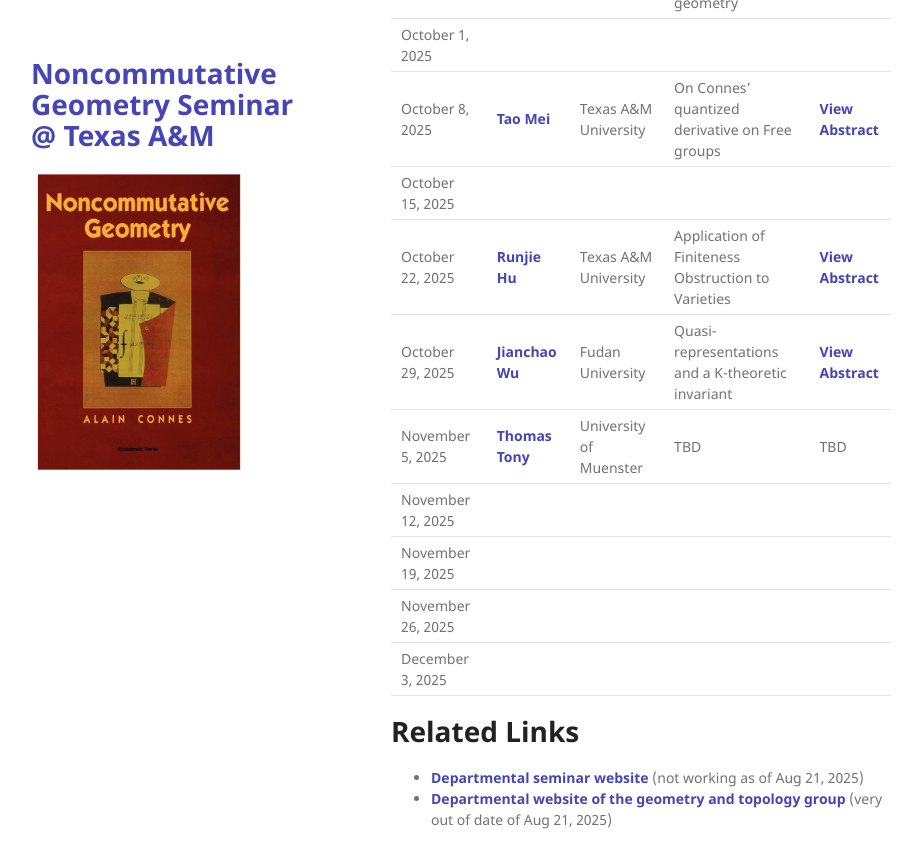
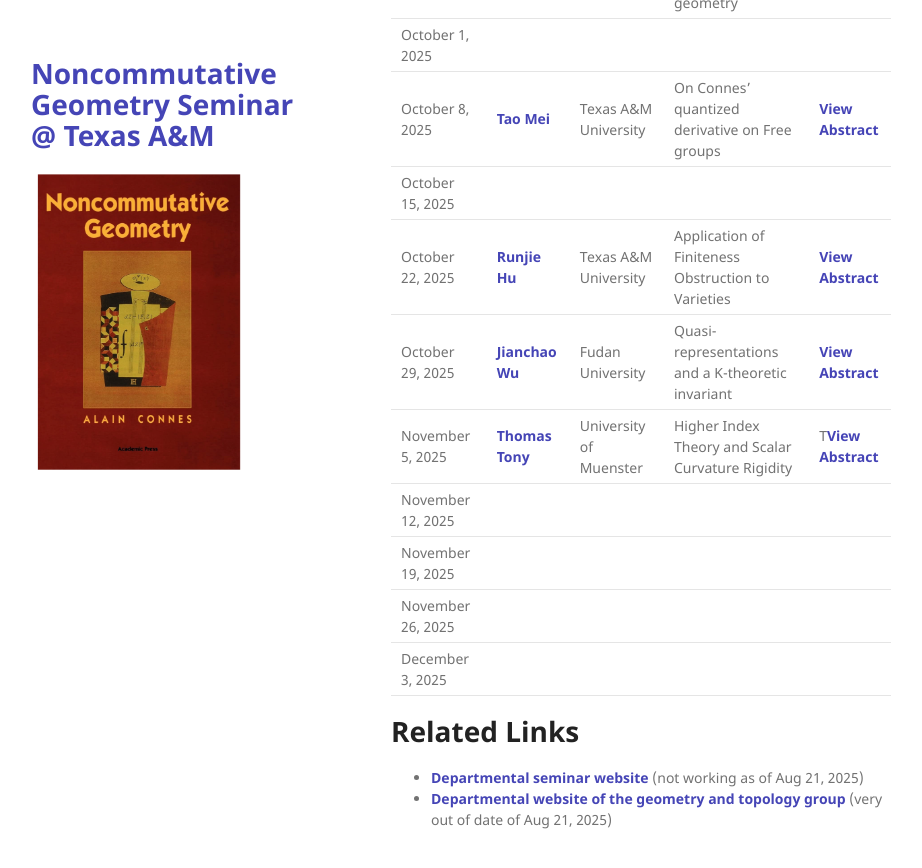
Before and after one commit to tamu-seminar/noncommutative-geometry, a Jekyll site: the page built from index.md, in a window 1280 px wide and 900 px high, scrolled down 700 px. Shown: the top 868 px of the window, without its empty margins (179-1101 px from the left). Built offline with Jekyll 4.4.1, drawn with Linux system fonts in a browser that asks for light colours.

Commit message:
update Thomas Tony's title and abstract

```diff
--- a/index.md
+++ b/index.md
@@ -33,7 +33,7 @@
 | October 15, 2025  |      |   |      |       |
 | October 22, 2025  |   [Runjie Hu](https://sites.google.com/view/runjiehu/home)   |  Texas A&M University |   Application of Finiteness Obstruction to Varieties   |   <span class="abstract-link" onclick="showAbstract('Runjie-Hu')">View Abstract</span>    |
 | October 29, 2025  |   [Jianchao Wu](https://scholar.google.com/citations?user=WAeYdGwAAAAJ&hl=en)   |  Fudan University |  Quasi-representations and a K-theoretic invariant    |    <span class="abstract-link" onclick="showAbstract('Jianchao-Wu')">View Abstract</span>  |
-| November 5, 2025  | [Thomas Tony](https://ttony.eu)     | University of Muenster  | TBD      |  TBD     |
+| November 5, 2025  | [Thomas Tony](https://ttony.eu)     | University of Muenster  | Higher Index Theory and Scalar Curvature Rigidity      |  T<span class="abstract-link" onclick="showAbstract('Thomas-Tony')">View Abstract</span>     |
 | November 12, 2025 |      |   |       |       |
 | November 19, 2025 |      |   |       |       |
 | November 26, 2025 |      |   |       |       |
@@ -58,6 +58,10 @@
 
 
 <!-- Abstract content -->
+
+<div id="Thomas-Tony" style="display:none;">
+In this talk, I will present a recent generalization of Goette and Semmelmann’s rigidity theorem, where the original topological condition on the Â-degree is replaced by a less restrictive condition involving the so-called higher mapping degree. A key challenge in the proof is that a non-vanishing higher index does not necessarily give rise to a non-trivial kernel of the corresponding Dirac operator. I will present a new method that extracts geometrically useful information even in this more general setting. Moreover, I will explain a cut-and-paste principle for the higher index, which leads to a new index theorem relating the higher index of a certain Dirac operator to the higher mapping degree and the Euler characteristic.
+</div>
 
 <div id="Qiaochu-Ma" style="display:none;">
 Scalar curvature encodes the volume information of small geodesic balls within a Riemannian manifold, making it, to some extent, the weakest curvature invariant. This raises a natural question: what topological constraints does scalar curvature impose on manifolds? In this talk, we shall show that for a manifold with a scalar curvature lower bound, the simplicial norm of certain characteristic classes can be controlled by its volume and isoperimetric constant. This is joint work with Guoliang Yu.
```
